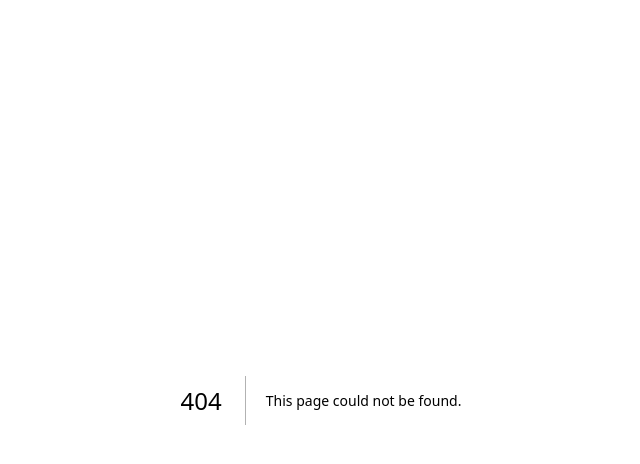
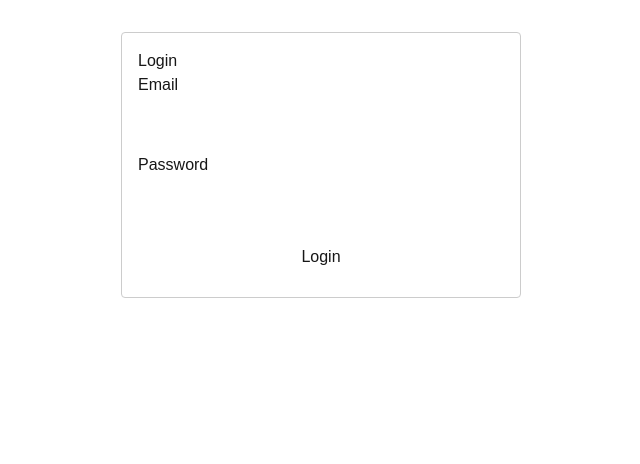
Before and after one commit to Kushumai/Archi, a Next.js app in the folder frontend/: page /login in a window 1280 px wide. Before the commit this address had no page. Shown: the top 464 px of the page, without its empty margins (319-959 px from the left). Built offline with nearby package versions, Linux system fonts and the light colour scheme.

Commit message:
feat(frontend): add LoginPage at /login

```diff
--- /dev/null
+++ b/frontend/src/app/login/page.tsx
@@ -0,0 +1,64 @@
+// frontend/src/app/login/page.tsx
+'use client'
+
+import { useState, useContext, FormEvent } from 'react'
+import { useRouter } from 'next/navigation'
+import { AuthContext } from '../../contexts/AuthContext'
+
+export default function LoginPage() {
+  const { login, isAuthenticated } = useContext(AuthContext)
+  const router = useRouter()
+
+  const [email, setEmail] = useState('')
+  const [password, setPassword] = useState('')
+  const [error, setError] = useState<string | null>(null)
+  const [loading, setLoading] = useState(false)
+
+  // Si déjà authentifié, on redirige vers le dashboard
+  if (isAuthenticated) {
+    router.replace('/dashboard')
+    return null
+  }
+
+  const handleSubmit = async (e: FormEvent) => {
+    e.preventDefault()
+    setLoading(true)
+    setError(null)
+    try {
+      await login(email, password)
+      // login() redirige normalement vers /dashboard dans le contexte
+    } catch (err: any) {
+      setError(err.response?.data?.message || 'Login failed')
+    } finally {
+      setLoading(false)
+    }
+  }
+
+  return (
+    <div style={{ maxWidth: 400, margin: '2rem auto', padding: '1rem', border: '1px solid #ccc', borderRadius: 4 }}>
+      <h1>Login</h1>
+      <form onSubmit={handleSubmit}>
+        <label>Email</label><br/>
+        <input
+          type="email"
+          value={email}
+          onChange={e => setEmail(e.target.value)}
+          required
+          style={{ width: '100%', padding: '0.5rem', marginBottom: '1rem' }}
+        />
+        <label>Password</label><br/>
+        <input
+          type="password"
+          value={password}
+          onChange={e => setPassword(e.target.value)}
+          required
+          style={{ width: '100%', padding: '0.5rem', marginBottom: '1rem' }}
+        />
+        {error && <p style={{ color: 'red' }}>{error}</p>}
+        <button type="submit" disabled={loading} style={{ width: '100%', padding: '0.75rem' }}>
+          {loading ? 'Logging in…' : 'Login'}
+        </button>
+      </form>
+    </div>
+  )
+}
```
